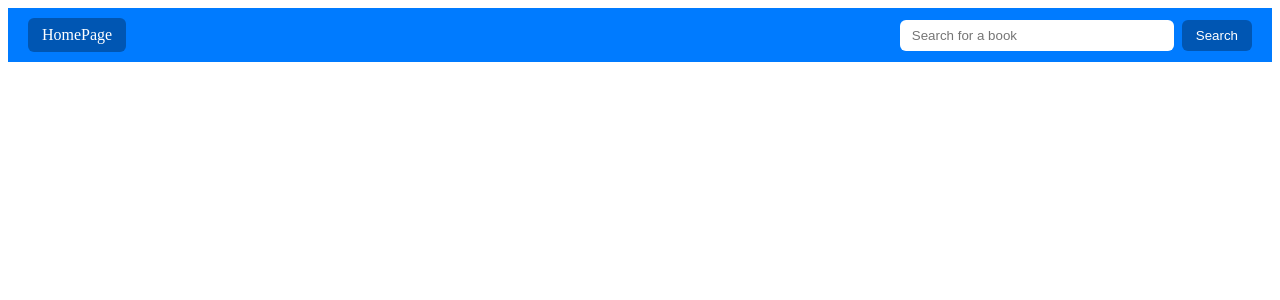
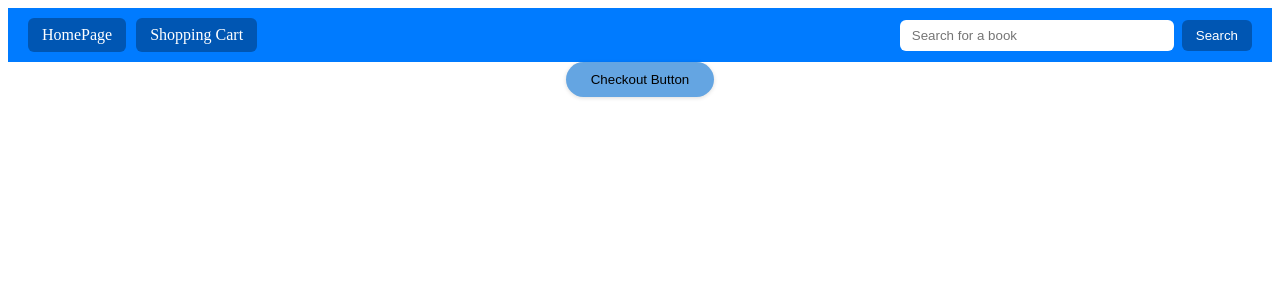
Before and after one commit to GaelCT/CMPS3390-Project02, a Vue app: page /CartPage in a window 1280 px wide. Before the commit this address had no page. Shown: the top 300 px of the page. Built offline with nearby package versions, Linux system fonts and the light colour scheme.

Commit message:
have started the cart page

```diff
--- a/src/componets/navBar.vue
+++ b/src/componets/navBar.vue
@@ -18,6 +18,7 @@ const handleSearch = () =>{
   <nav class="navbar" @keydown.enter="handleSearch">
     <div class="pages">
       <RouterLink to="/" class="link">HomePage</RouterLink>
+      <RouterLink to="/CartPage" class="link">Shopping Cart</RouterLink>
     </div>
     <div class="searchBar">
       <input v-model="SearchQuery" type="text" placeholder="Search for a book">
--- a/src/router/index.js
+++ b/src/router/index.js
@@ -4,6 +4,8 @@ import search from '@/componets/Search.vue'
 import Description from '@/componets/Description.vue'
 import { createRouter, createWebHistory } from 'vue-router'
 import HomePage from '@/views/HomePage.vue' //main page
+import CartPage from '@/views/CartPage.vue'
+
 const router = createRouter({
   history: createWebHistory(import.meta.env.BASE_URL),
   routes: [
@@ -12,13 +14,13 @@ const router = createRouter({
     name: "/home",
     component: HomePage,
     },
-      /*
+
     {
-    path: "/search", //shopping cart
-    name: "home2",
-    component: App,
+    path: "/CartPage", //shopping cart
+    name: "Cart",
+    component: CartPage,
     },
-      */
+
     {
     path: "/Search",
     name: "Search",
--- /dev/null
+++ b/src/views/CartPage.vue
@@ -0,0 +1,49 @@
+<template>
+<div class="container">
+
+    <div class="checkOut">
+    <br>
+        <!--make the list here to be append into this class-->
+        <button> Checkout Button</button>
+
+    </div>
+
+</div>
+
+
+
+</template>
+
+<script>
+
+</script>
+
+<style scoped>
+.checkOut{
+
+    display: flex;
+    justify-content: center;
+    height: 50px;
+    margin: auto;
+    top: 0;
+    left: 0;
+
+
+}
+
+button{
+
+    background-color: rgb(100, 165, 226);
+    border: 0;
+    border-radius: 31.4159265359px;
+    box-shadow: 0 1px 4px rgba(0, 0, 0, .141592659);
+    color: black;
+    padding: 10px 25px;
+    position: absolute;
+}
+
+button:active {
+    opacity: 0.8;
+}
+
+</style>
```
Also changed, not shown: images/17.jpg (added), images/18.jpg (added).
